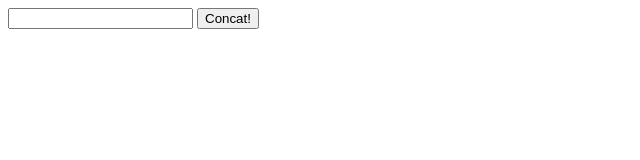
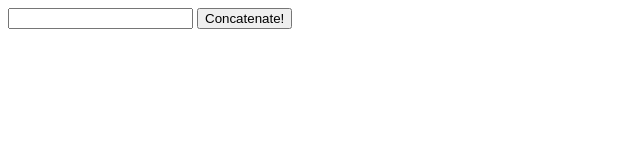
Before and after one commit to dm-zhuk/goit-advancedjs-hw-05, a website with bundled scripts: page index.html in a window 1280 px wide. Shown: the full height of the page, 0-640 px from the left. Built offline with nearby package versions, Linux system fonts and the light colour scheme.

Commit message:
update Concatenate

```diff
--- a/index.html
+++ b/index.html
@@ -10,7 +10,7 @@
 
 <body>
     <input />
-    <button>Concat!</button>
+    <button>Concatenate!</button>
 </body>
 
 </html>
```
